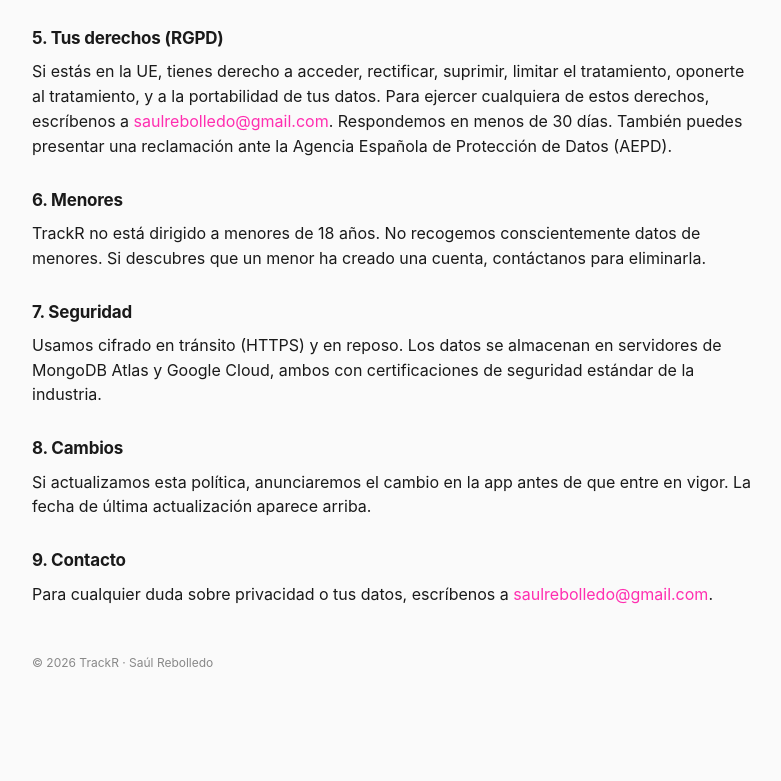
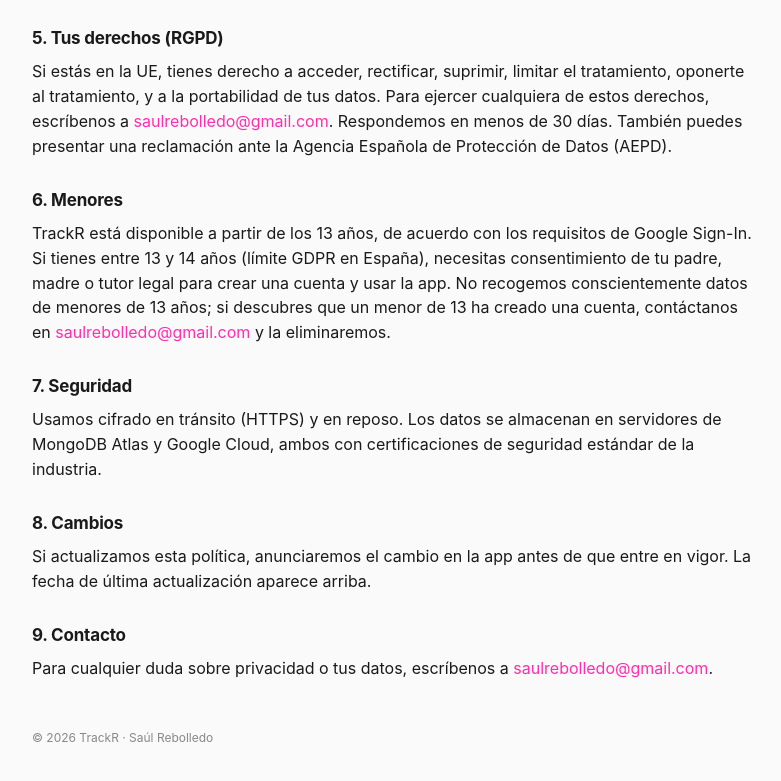
Before and after one commit to saulrdc98-coder/trackr-legal, a plain HTML site: page privacy.html in a window 1280 px wide. Shown: the part 899-1680 px from the top of the page, without its empty margins (248-1029 px from the left). Before the commit the page ends 1636 px from the top, so only its background shows below. Drawn offline with Linux system fonts and the light colour scheme.

Commit message:
Reframe Minors clause: app is for ages 13+

```diff
--- a/privacy.html
+++ b/privacy.html
@@ -91,9 +91,14 @@
   ante la Agencia Española de Protección de Datos (AEPD).</p>
 
   <h2>6. Menores</h2>
-  <p>TrackR no está dirigido a menores de 18 años. No recogemos
-  conscientemente datos de menores. Si descubres que un menor ha creado una
-  cuenta, contáctanos para eliminarla.</p>
+  <p>TrackR está disponible a partir de los 13 años, de acuerdo con los
+  requisitos de Google Sign-In. Si tienes entre 13 y 14 años (límite GDPR
+  en España), necesitas consentimiento de tu padre, madre o tutor legal
+  para crear una cuenta y usar la app. No recogemos conscientemente datos
+  de menores de 13 años; si descubres que un menor de 13 ha creado una
+  cuenta, contáctanos en
+  <a href="mailto:saulrebolledo@gmail.com">saulrebolledo@gmail.com</a> y
+  la eliminaremos.</p>
 
   <h2>7. Seguridad</h2>
   <p>Usamos cifrado en tránsito (HTTPS) y en reposo. Los datos se almacenan en
```
